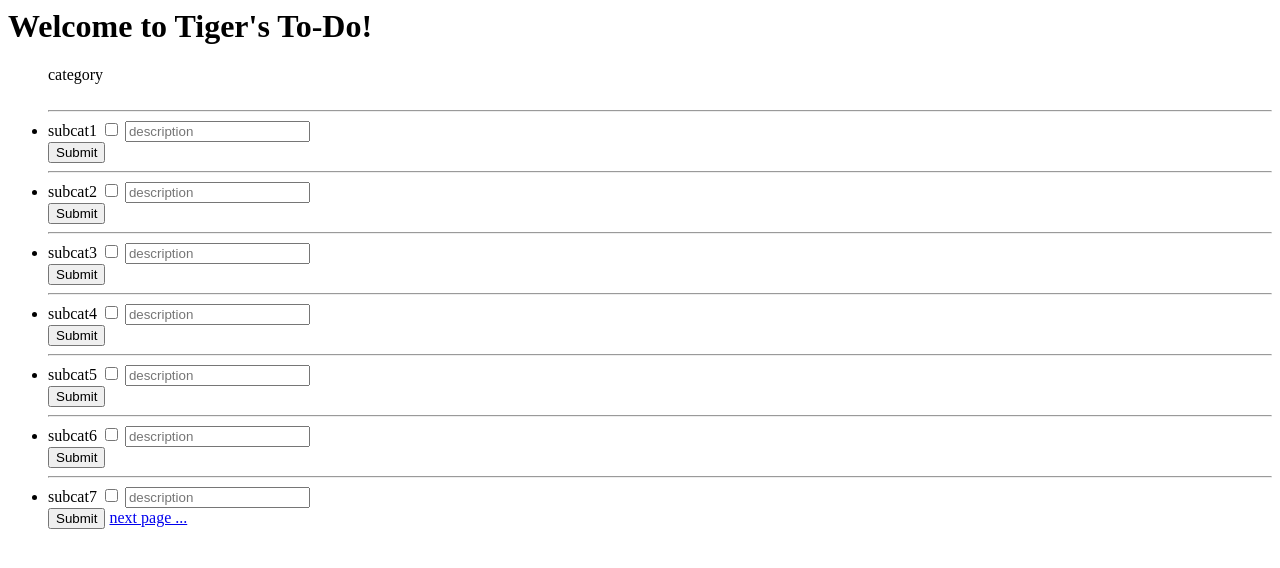
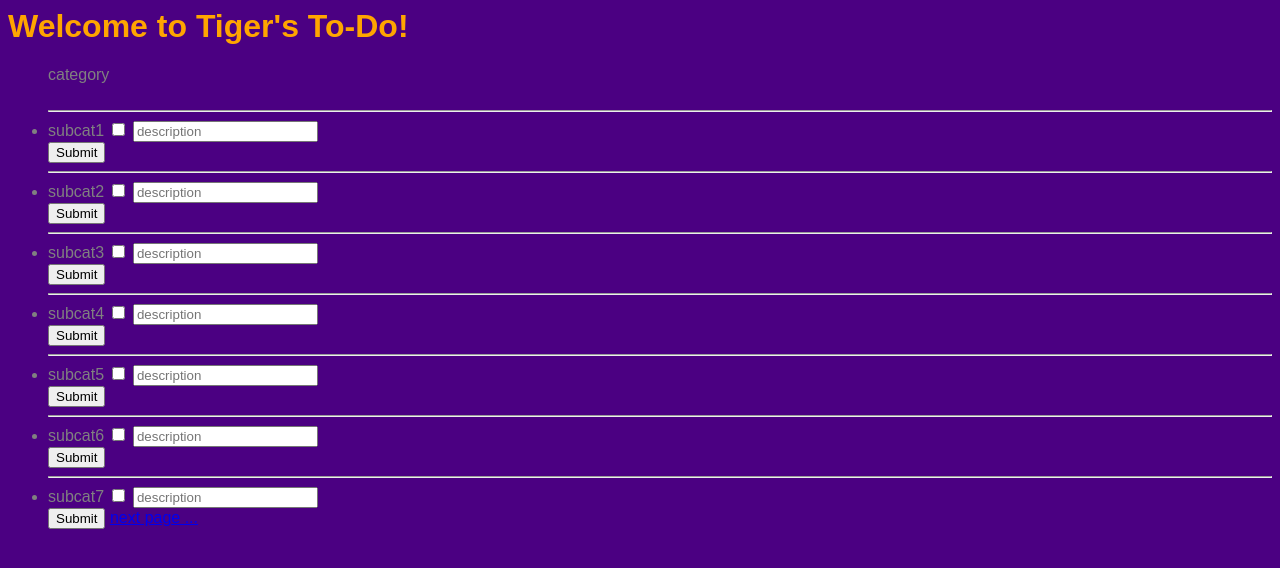
Before and after one commit to jocktiger522/to_do_app_front_end, a plain HTML site: page index.html in a window 1280 px wide. Drawn offline with Linux system fonts and the light colour scheme.

Commit message:
index.css ver2

```diff
--- a/index.css
+++ b/index.css
@@ -0,0 +1,13 @@
+h1 {
+    color: orange;
+}
+body {
+    background-color: indigo;
+    color: grey;
+}
+marquee {
+    color: rgb(89,190,220);
+}
+html {
+    font-family: sans-serif;
+}
--- a/index.html
+++ b/index.html
@@ -1,6 +1,8 @@
 <DOCTYPE html>
 <html>
     <head>
+        <link rel="stylesheet" href="index.css">
+        </head>
         <body>
             <h1>Welcome to Tiger's To-Do!</h1>
 
@@ -69,5 +71,4 @@
 
             </ul>
         </body>
-    </head>
 </html>
```
